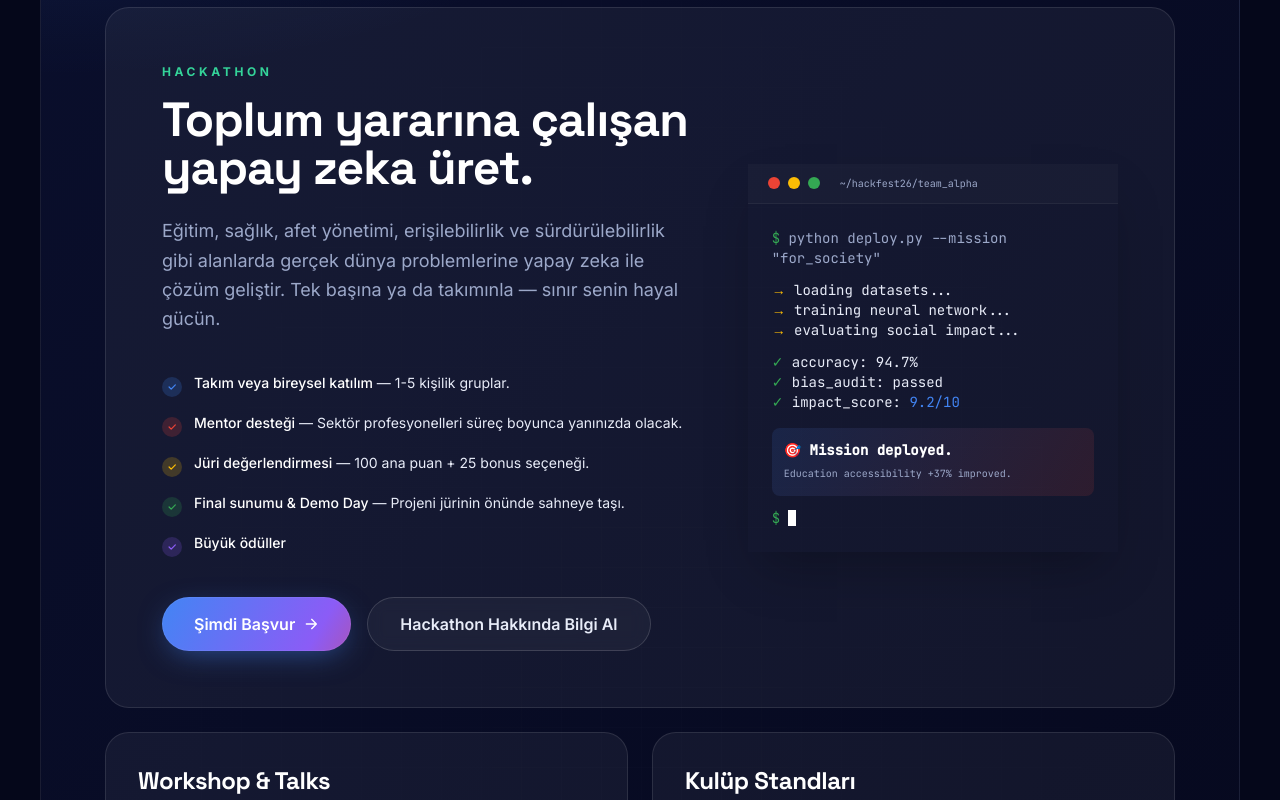
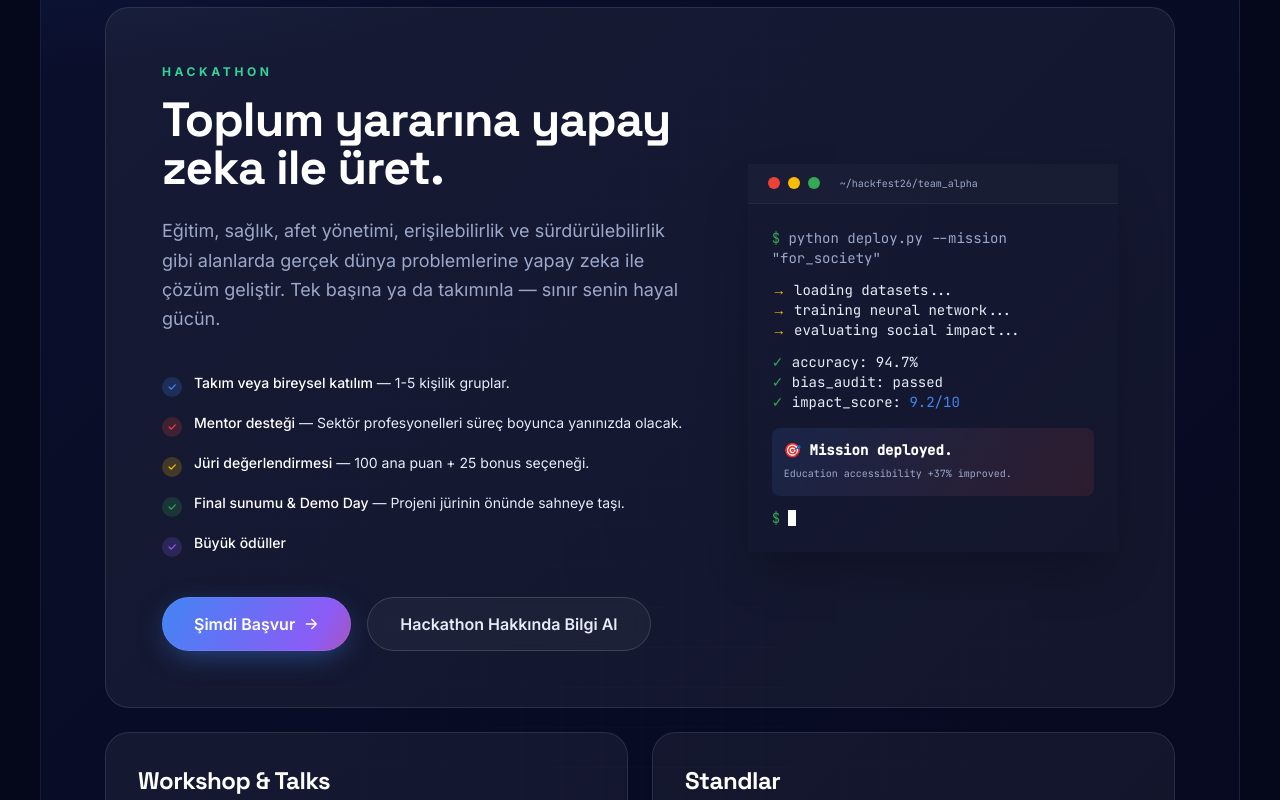
Before and after one commit to BeyzaESER22/HackatonWebSitesi, a Next.js app: page / in a window 1280 px wide. Shown: the part 3800-4600 px from the top of the page. Built offline with nearby package versions, Linux system fonts and the light colour scheme; no server answers.

Commit message:
feat: update faq, change 'kulüp standları' to 'standlar', and fix hackathon tagline phrasing

```diff
--- a/src/components/sections/HackathonSection.js
+++ b/src/components/sections/HackathonSection.js
@@ -25,7 +25,7 @@ export function HackathonSection() {
           <RevealOnScroll>
             <div className="text-xs uppercase tracking-[0.22em] text-ink-dim mb-3">Hackathon</div>
             <h2 className="font-display text-4xl md:text-5xl lg:text-6xl font-bold mb-6 leading-[1.05]">
-              Toplum yararına çalışan <span className="hf-text-gradient">yapay zeka</span> üret.
+              Toplum yararına <span className="hf-text-gradient">yapay zeka ile</span> üret.
             </h2>
             <p className="text-ink-dim text-lg mb-8 leading-relaxed">
               Eğitim, sağlık, afet yönetimi, erişilebilirlik ve sürdürülebilirlik gibi alanlarda gerçek dünya problemlerine
--- a/src/components/sections/Highlights.js
+++ b/src/components/sections/Highlights.js
@@ -98,7 +98,7 @@ export function Highlights() {
                     <div className="lg:col-span-7 text-left">
                       <div className="text-xs font-bold uppercase tracking-[0.3em] text-emerald-400 mb-4">HACKATHON</div>
                       <h3 className="font-display text-4xl md:text-5xl font-bold text-white mb-6 leading-tight">
-                        Toplum yararına çalışan <span className="hf-text-gradient">yapay zeka</span> üret.
+                        Toplum yararına <span className="hf-text-gradient">yapay zeka ile</span> üret.
                       </h3>
                       <p className="text-ink-dim text-lg mb-10 leading-relaxed max-w-xl">
                         Eğitim, sağlık, afet yönetimi, erişilebilirlik ve sürdürülebilirlik gibi alanlarda gerçek dünya problemlerine yapay zeka ile çözüm geliştir. Tek başına ya da takımınla — sınır senin hayal gücün.
@@ -144,7 +144,7 @@ export function Highlights() {
                     </div>
                   </div>
                   <div className="bg-white/5 border border-white/10 rounded-3xl p-8 flex flex-col hover:bg-white/[0.08] transition-all group min-h-[320px]">
-                    <h3 className="font-display text-2xl font-bold text-white mb-4">Kulüp Standları</h3>
+                    <h3 className="font-display text-2xl font-bold text-white mb-4">Standlar</h3>
                     <div className="flex-grow"></div>
                     <div className="mt-auto">
                       <div className="text-[10px] font-bold uppercase tracking-[0.3em] text-white/40">SOSYAL ETKİLEŞİM ALANI</div>
--- a/src/data/faq.js
+++ b/src/data/faq.js
@@ -66,9 +66,8 @@ export const faq = [
 
   {
     q: 'Etkinliğe geç kalırsam ne olur?',
-    a: 'Etkinlik başlangıç saatinden sonra gelen katılımcılar web sitesi üzerinden kayıtlarını onaylatarak sürece dahil olabilirler. Ancak açılış oturumunu ve en önemlisi takım eşleştirme saatini kaçıran katılımcıların sürece sonradan dahil olması durumunda bilgilendirme eksikliği yaşayabileceklerini hatırlatmak isteriz. Halihazırda bir takımınız varsa veya bireysel yarışacaksanız eşleştirme saati sizin için kritik olmayabilir ancak açılış oturumu tüm kuralların açıklandığı yerdir.'
+    a: 'Etkinlik başlangıç saatinden sonra gelen katılımcılar organizasyon görevlilerine bildirerek sürece dahil olabilirler. Ancak açılış oturumunu ve en önemlisi takım eşleştirme saatini kaçıran katılımcilerin sürece sonradan dahil olması durumunda bilgilendirme eksikliği yaşayabileceklerini hatırlatmak isteriz. Halihazırda bir takımınız varsa veya bireysel yarışacaksanız eşleştirme saati sizin için kritik olmayabilir ancak açılış oturumu tüm kuralların açıklandığı yerdir.'
   },
-
   {
     q: 'Hackathona ilk gün katılmazsam ne olur?',
     a: 'Hackathonun ilk gününe katılmayan katılımcılar yarışma sürecine ve takımlara dahil edilemezler. Yarışma disiplini ve adaletli bir süreç için ilk gün katılımı zorunludur.'
```
